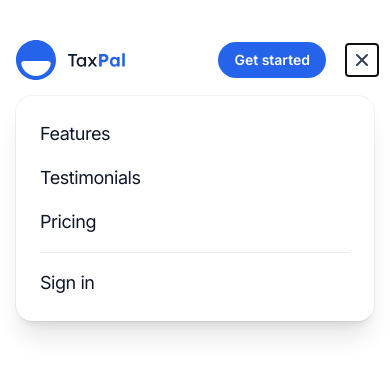
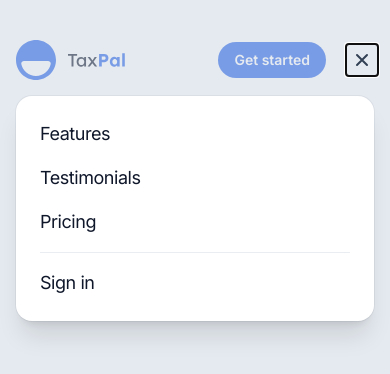
Before and after one commit to alekspanteli/salient-next-js-temp, a Next.js app: page / in a window 390 px wide. Both pictures are taken after a click on the button "Toggle Navigation". Shown: the top 374 px of the page. Built offline with nearby package versions, Linux system fonts and the light colour scheme.

Commit message:
fix nav mobile

```diff
--- a/components/Header.jsx
+++ b/components/Header.jsx
@@ -1,19 +1,20 @@
-import Link from 'next/link'
-import Logo from '@/components/Logo'
-import NavLink from '@/components/NavLink'
+import { Fragment } from 'react'
+import Link from "next/link";
+import Logo from "@/components/Logo";
+import NavLink from "@/components/NavLink";
 
-import Container from '@/components/Container'
-import Button from '@/components/Btn'
+import Container from "@/components/Container";
+import Button from "@/components/Btn";
 
-import { Popover, Transition } from '@headlessui/react'
-import clsx from 'clsx'
+import { Popover, Transition } from "@headlessui/react";
+import clsx from "clsx";
 
 function MobileNavLink({ href, children }) {
   return (
     <Popover.Button as={Link} href={href} className="block w-full p-2">
       {children}
     </Popover.Button>
-    )
+  );
 }
 
 function MobileNavIcon({ open }) {
@@ -28,19 +29,19 @@ function MobileNavIcon({ open }) {
       <path
         d="M0 1H14M0 7H14M0 13H14"
         className={clsx(
-                    'origin-center transition',
-                    open && 'scale-90 opacity-0'
+          "origin-center transition",
+          open && "scale-90 opacity-0"
         )}
       />
       <path
         d="M2 2L12 12M12 2L2 12"
         className={clsx(
-                    'origin-center transition',
-                    !open && 'scale-90 opacity-0'
+          "origin-center transition",
+          !open && "scale-90 opacity-0"
         )}
       />
     </svg>
-    )
+  );
 }
 
 function MobileNavigation() {
@@ -52,6 +53,27 @@ function MobileNavigation() {
       >
         {({ open }) => <MobileNavIcon open={open} />}
       </Popover.Button>
+      <Transition.Root>
+        <Transition.Child
+          as={Fragment}
+          enter="duration-150 ease-out"
+          enterFrom="opacity-0"
+          enterTo="opacity-100"
+          leave="duration-150 ease-in"
+          leaveFrom="opacity-100"
+          leaveTo="opacity-0"
+        >
+          <Popover.Overlay className="fixed inset-0 bg-slate-300/50" />
+        </Transition.Child>
+        <Transition.Child
+          as={Fragment}
+          enter="duration-150 ease-out"
+          enterFrom="opacity-0 scale-95"
+          enterTo="opacity-100 scale-100"
+          leave="duration-100 ease-in"
+          leaveFrom="opacity-100 scale-100"
+          leaveTo="opacity-0 scale-95"
+        >
           <Popover.Panel
             as="div"
             className="absolute inset-x-0 top-full mt-4 flex origin-top flex-col rounded-2xl bg-white p-4 text-lg tracking-tight text-slate-900 shadow-xl ring-1 ring-slate-900/5"
@@ -62,8 +84,11 @@ function MobileNavigation() {
             <hr className="m-2 border-slate-300/40" />
             <MobileNavLink href="/login">Sign in</MobileNavLink>
           </Popover.Panel>
+        </Transition.Child>
+      </Transition.Root>
+
     </Popover>
-    )
+  );
 }
 
 export default function Header() {
@@ -71,27 +96,29 @@ export default function Header() {
     <>
       <header className="py-10">
         <Container>
-                    <nav className='relative z-50 flex justify-between'>
-                        <div className='flex items-center md:gap-x-12'>
+          <nav className="relative z-50 flex justify-between">
+            <div className="flex items-center md:gap-x-12">
               <Link href="#" aria-label="Home">
                 <Logo className="h-10 w-auto" />
               </Link>
               <div className="hidden md:flex md:gap-x-6">
                 {[
                   {
-                                        href: '#features',
-                                        text: 'Features'
+                    href: "#features",
+                    text: "Features",
                   },
                   {
-                                        href: '#testimonials',
-                                        text: 'Testimonials'
+                    href: "#testimonials",
+                    text: "Testimonials",
                   },
                   {
-                                        href: '#pricing',
-                                        text: 'Pricing'
+                    href: "#pricing",
+                    text: "Pricing",
                   },
                 ].map((links, index) => (
-                                    <NavLink key={index} href={links.href}>{links.text}</NavLink>
+                  <NavLink key={index} href={links.href}>
+                    {links.text}
+                  </NavLink>
                 ))}
               </div>
             </div>
@@ -112,5 +139,5 @@ export default function Header() {
         </Container>
       </header>
     </>
-    )
+  );
 }
--- a/package.json
+++ b/package.json
@@ -22,6 +22,8 @@
   },
   "devDependencies": {
     "autoprefixer": "^10.4.13",
+    "prettier": "^2.8.1",
+    "prettier-plugin-tailwindcss": "^0.2.1",
     "tailwindcss": "^3.2.4"
   }
 }
```
Also changed, not shown: 1 other file (tests, documents, lock files or other folders). Lines whose indentation alone changed are shown as unchanged.
